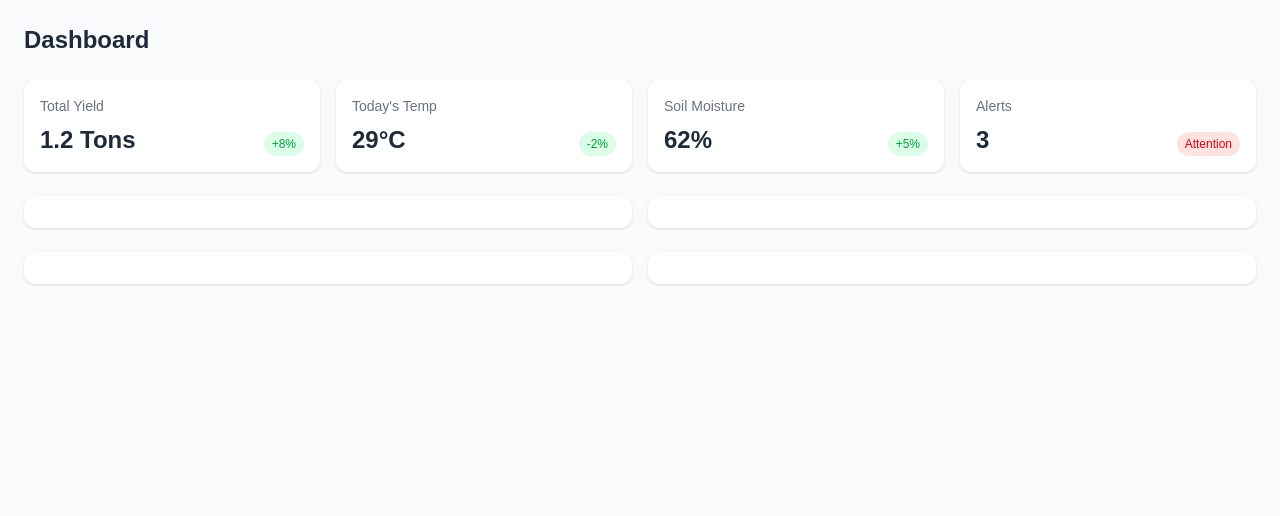
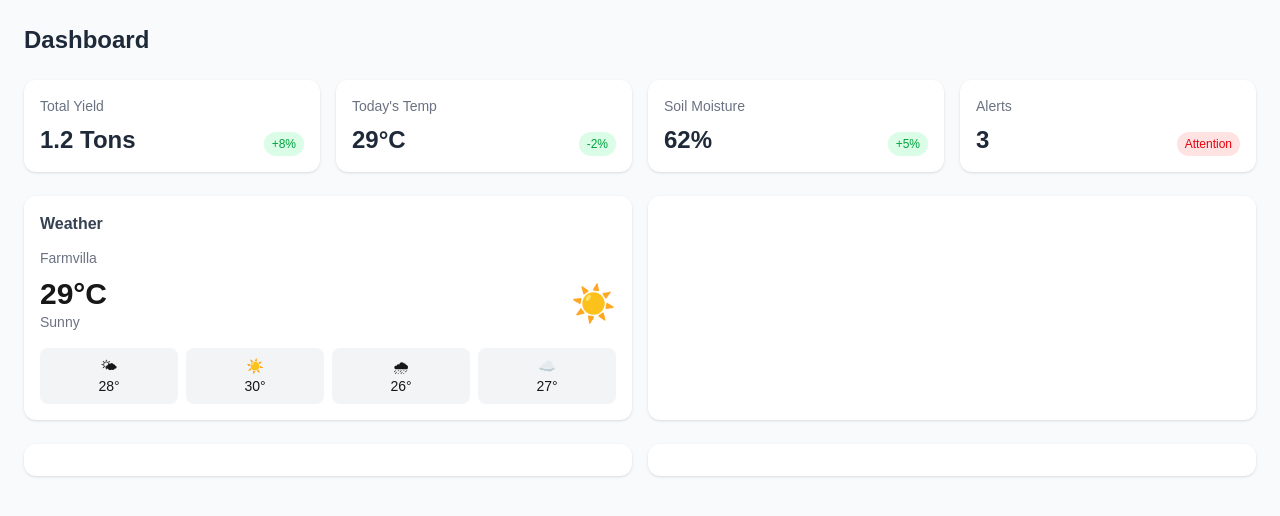
Before and after one commit to sohaibislam45/smart-agriculture-web-platform, a Next.js app: page /dashboard in a window 1280 px wide. Shown: the top 516 px of the page. Built offline with nearby package versions, Linux system fonts and the light colour scheme.

Commit message:
[Added] weather card

```diff
--- a/src/app/dashboard/page.jsx
+++ b/src/app/dashboard/page.jsx
@@ -1,5 +1,6 @@
 import React from "react";
 import StatCard from "@/components/ui/StarCard";
+import WeatherCard from "@/components/dashboard/WeatherCard";
 const page = () => {
   return (
     <div className="p-4 md:p-6 space-y-6 bg-gray-50 min-h-screen">
@@ -16,7 +17,7 @@ const page = () => {
 
       {/* MAIN GRID */}
       <section className="grid grid-cols-1 lg:grid-cols-2 gap-4">
-        <div className="bg-white p-4 rounded-xl shadow-sm" />
+        <WeatherCard />
         <div className="bg-white p-4 rounded-xl shadow-sm" />
       </section>
 
--- /dev/null
+++ b/src/components/dashboard/WeatherCard.jsx
@@ -0,0 +1,37 @@
+import React from 'react';
+import SectionCard from '../ui/SectionCard';
+
+const WeatherCard = () => {
+    return (
+           <SectionCard title="Weather">
+      <p className="text-sm text-gray-500 mb-2">
+         Farmvilla
+      </p>
+
+      <div className="flex items-center justify-between mb-4">
+        <div>
+          <p className="text-3xl font-bold">29°C</p>
+          <p className="text-sm text-gray-500">Sunny</p>
+        </div>
+        <div className="text-4xl">☀️</div>
+      </div>
+
+      <div className="grid grid-cols-4 gap-2 text-center text-sm">
+        <div className="bg-gray-100 rounded-lg p-2">
+          🌤 <br /> 28°
+        </div>
+        <div className="bg-gray-100 rounded-lg p-2">
+          ☀️ <br /> 30°
+        </div>
+        <div className="bg-gray-100 rounded-lg p-2">
+          🌧 <br /> 26°
+        </div>
+        <div className="bg-gray-100 rounded-lg p-2">
+          ☁️ <br /> 27°
+        </div>
+      </div>
+    </SectionCard>
+    );
+};
+
+export default WeatherCard;
```
